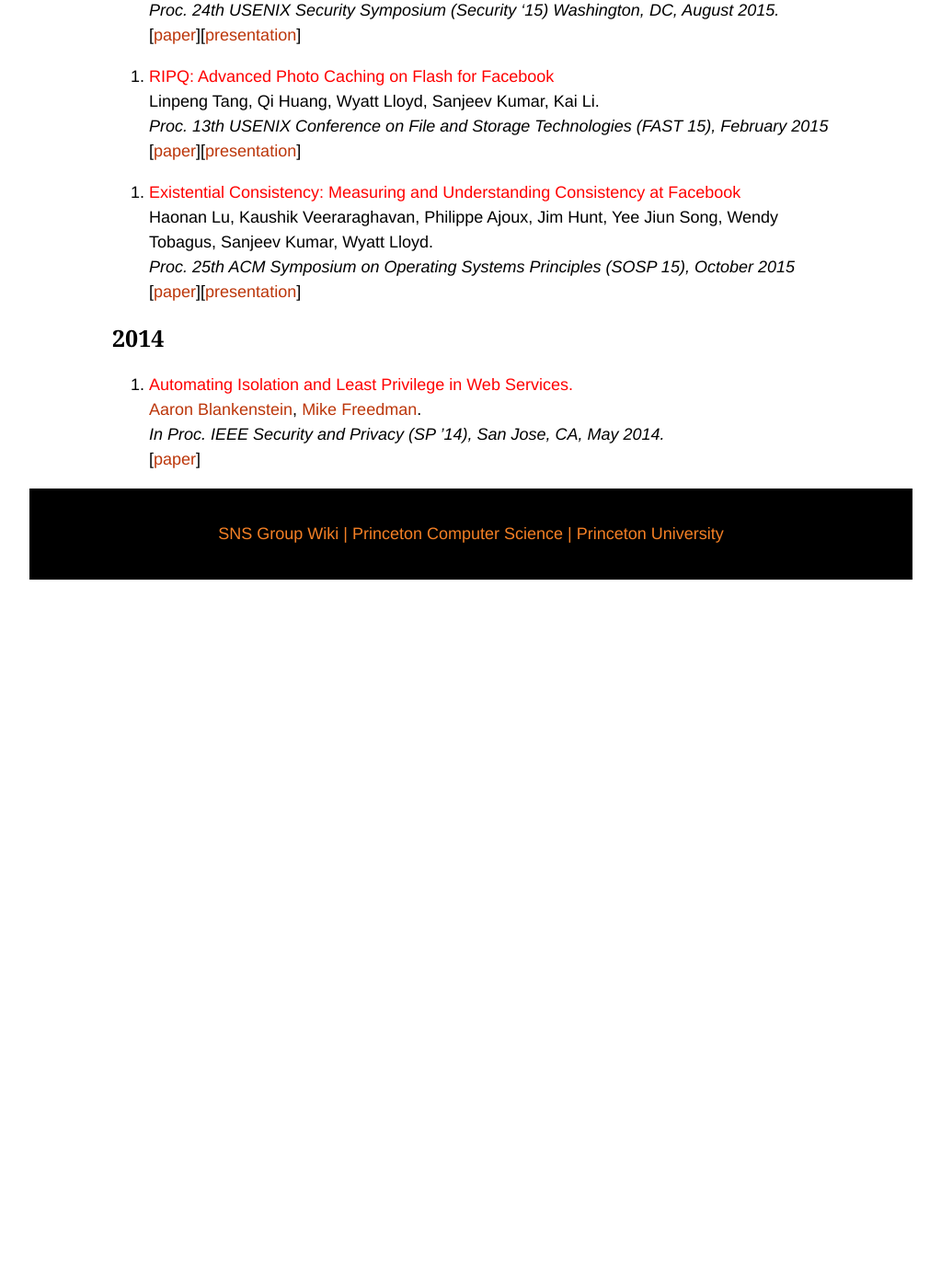
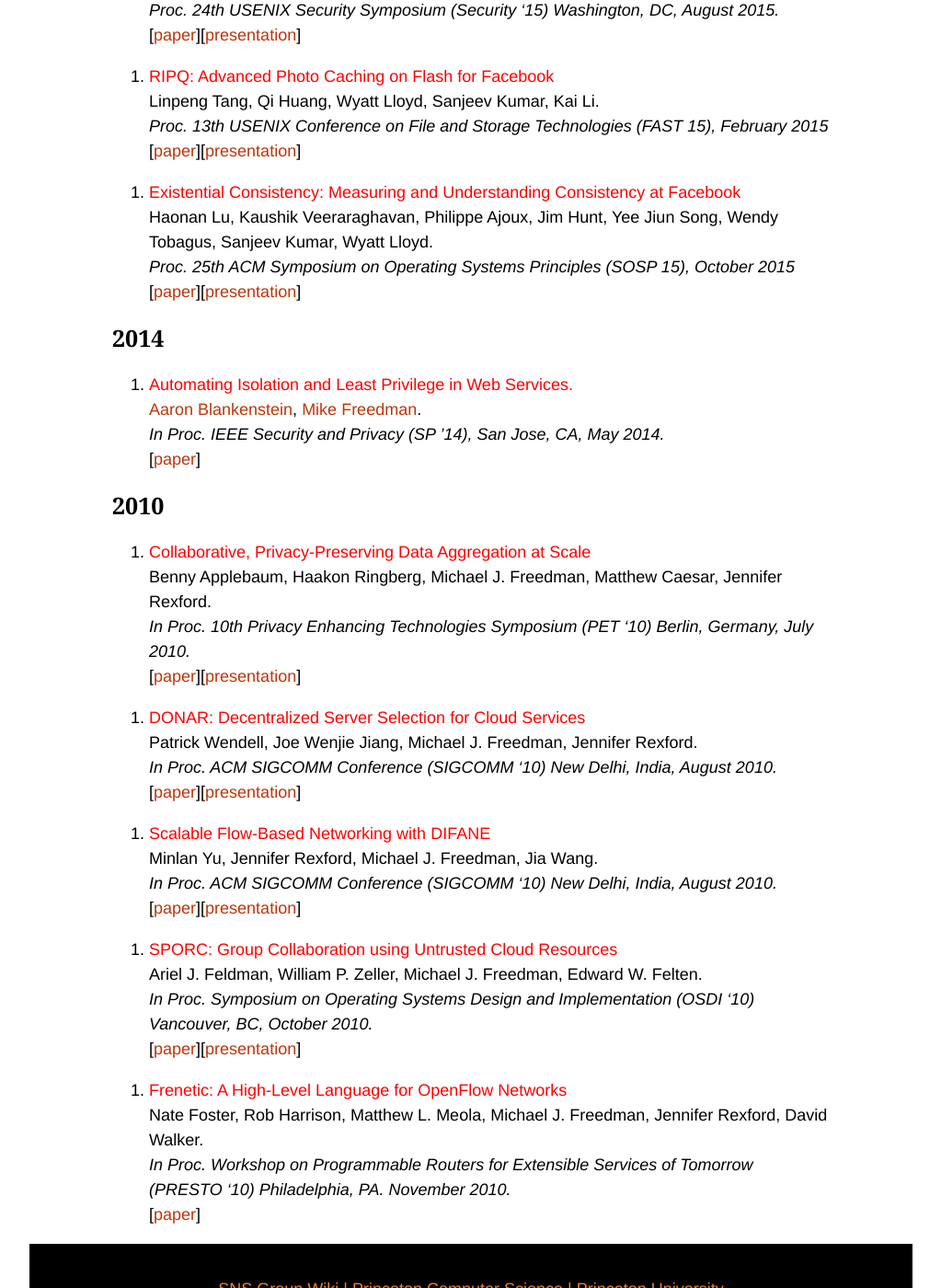
Before and after one commit to princeton-sns/www, a Jekyll site: the page built from publications.md, in a window 1280 px wide and 1400 px high, scrolled down 2138 px. Shown: the whole window at 92% size, without its empty margins (128-1151 px from the left). Built offline with Jekyll 4.4.1, drawn with Linux system fonts in a browser that asks for light colours; some web fonts are replaced; before the commit the page ends 2768 px from its top, so only the background shows below that.

Commit message:
Added 2010 papers+slides

```diff
--- a/_data/publications.yml
+++ b/_data/publications.yml
@@ -174,3 +174,60 @@
   venue: "In Proc. IEEE Security and Privacy (SP ’14), San Jose, CA, May 2014."
   paper: http://sns.cs.princeton.edu/docs/passe-sp14-final.pdf
   year: 2014
+
+- title: "Frenetic: A High-Level Language for OpenFlow Networks"
+  people:
+    - Nate Foster
+    - Rob Harrison
+    - Matthew L. Meola
+    - Michael J. Freedman
+    - Jennifer Rexford
+    - David Walker
+  venue: "In Proc. Workshop on Programmable Routers for Extensible Services of Tomorrow (PRESTO '10) Philadelphia, PA. November 2010."
+  paper: /assets/papers/2010-presto-foster.pdf
+  year: 2010
+
+- title: "SPORC: Group Collaboration using Untrusted Cloud Resources"
+  people:
+    - Ariel J. Feldman
+    - William P. Zeller
+    - Michael J. Freedman
+    - Edward W. Felten
+  venue: "In Proc. Symposium on Operating Systems Design and Implementation (OSDI '10) Vancouver, BC, October 2010."
+  paper: /assets/papers/2010-osdi-feldman.pdf
+  presentation: /assets/slides/2010-osdi-feldman.pdf
+  year: 2010
+
+- title: "Scalable Flow-Based Networking with DIFANE"
+  people:
+    - Minlan Yu
+    - Jennifer Rexford
+    - Michael J. Freedman
+    - Jia Wang
+  venue: "In Proc. ACM SIGCOMM Conference (SIGCOMM '10) New Delhi, India, August 2010."
+  paper: /assets/papers/2010-sigcomm-yu.pdf
+  presentation: /assets/slides/2010-sigcomm-yu.pdf
+  year: 2010
+
+- title: "DONAR: Decentralized Server Selection for Cloud Services"
+  people:
+    - Patrick Wendell
+    - Joe Wenjie Jiang
+    - Michael J. Freedman
+    - Jennifer Rexford
+  venue: "In Proc. ACM SIGCOMM Conference (SIGCOMM '10) New Delhi, India, August 2010."
+  paper: /assets/papers/2010-sigcomm-wendell.pdf
+  presentation: /assets/slides/2010-sigcomm-wendell.pdf
+  year: 2010
+
+- title: "Collaborative, Privacy-Preserving Data Aggregation at Scale"
+  people:
+    - Benny Applebaum
+    - Haakon Ringberg
+    - Michael J. Freedman
+    - Matthew Caesar
+    - Jennifer Rexford
+  venue: "In Proc. 10th Privacy Enhancing Technologies Symposium (PET '10) Berlin, Germany, July 2010."
+  paper: /assets/papers/2010-pet-applebaum.pdf
+  presentation: /assets/slides/2010-pet-applebaum.pdf
+  year: 2010
```
Also changed, not shown: 9 other files.
